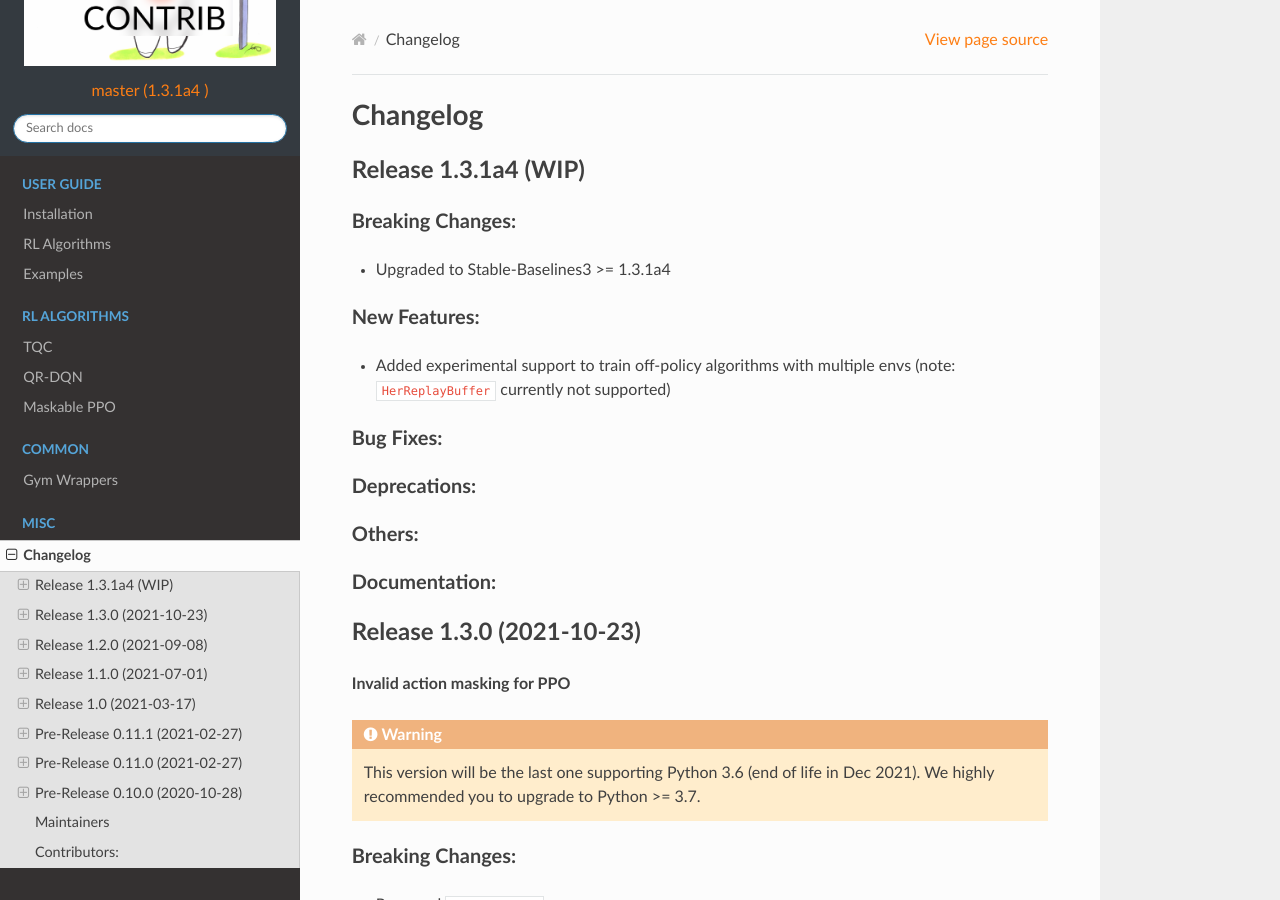
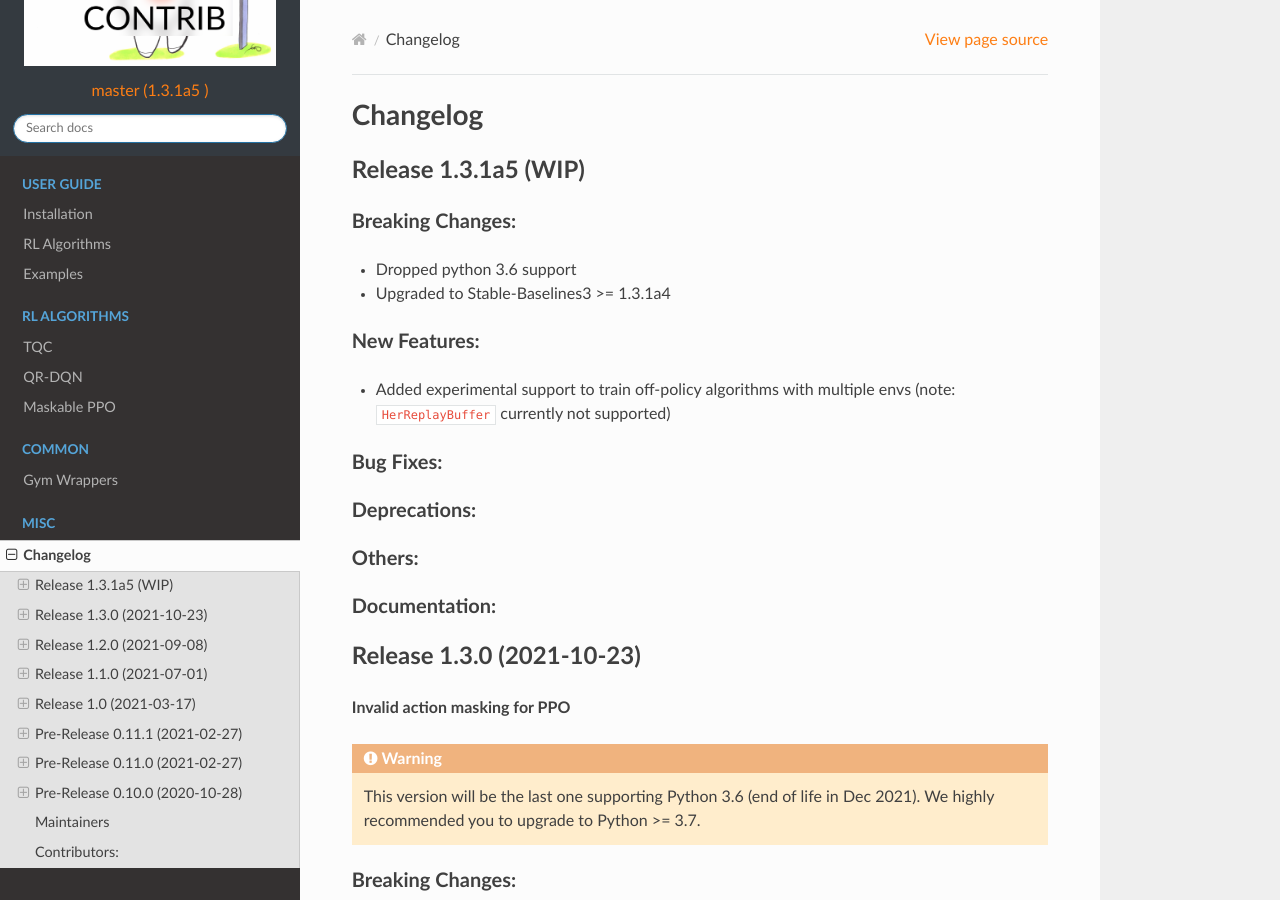
Before and after one commit to Stable-Baselines-Team/stable-baselines3-contrib, a Sphinx documentation site: the page built from docs/misc/changelog.rst, in a window 1280 px wide and 900 px high. Built offline with Sphinx 7.4.7 and the Read the Docs theme 2.0.0, drawn with Linux system fonts in a browser that asks for light colours.

Commit message:
Drop python 3.6

```diff
--- a/docs/misc/changelog.rst
+++ b/docs/misc/changelog.rst
@@ -4,11 +4,12 @@ Changelog
 ==========
 
 
-Release 1.3.1a4 (WIP)
+Release 1.3.1a5 (WIP)
 -------------------------------
 
 Breaking Changes:
 ^^^^^^^^^^^^^^^^^
+- Dropped python 3.6 support
 - Upgraded to Stable-Baselines3 >= 1.3.1a4
 
 New Features:
--- a/sb3_contrib/version.txt
+++ b/sb3_contrib/version.txt
@@ -1 +1 @@
-1.3.1a4
+1.3.1a5
```
Also changed, not shown: docs/conda_env.yml (+4 -4 lines), 1 other file.
